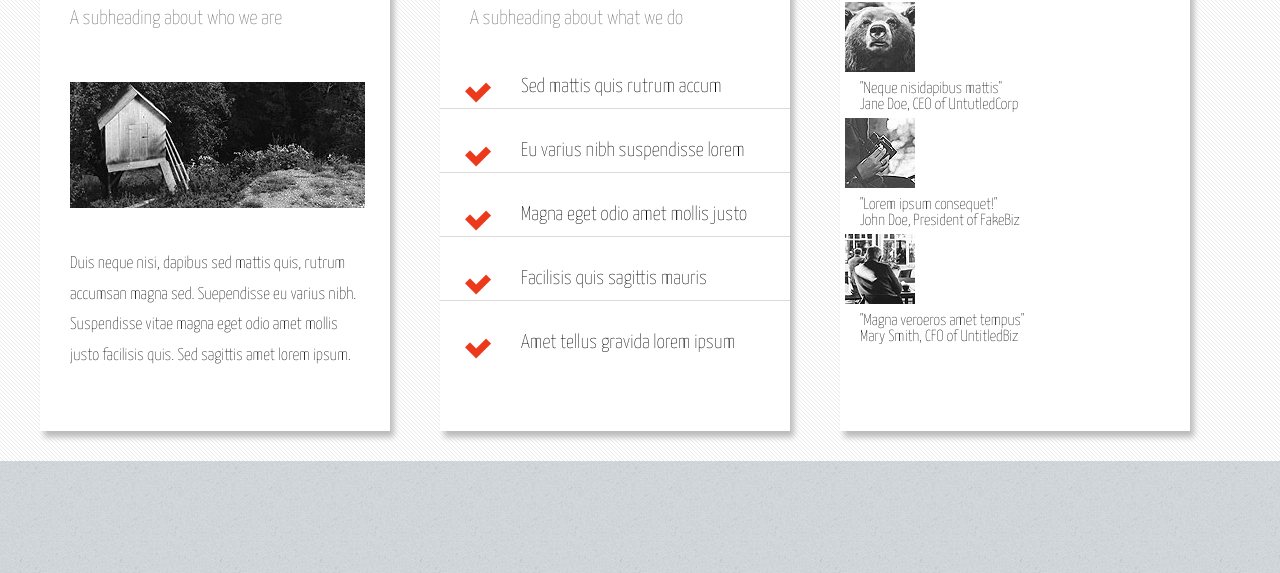
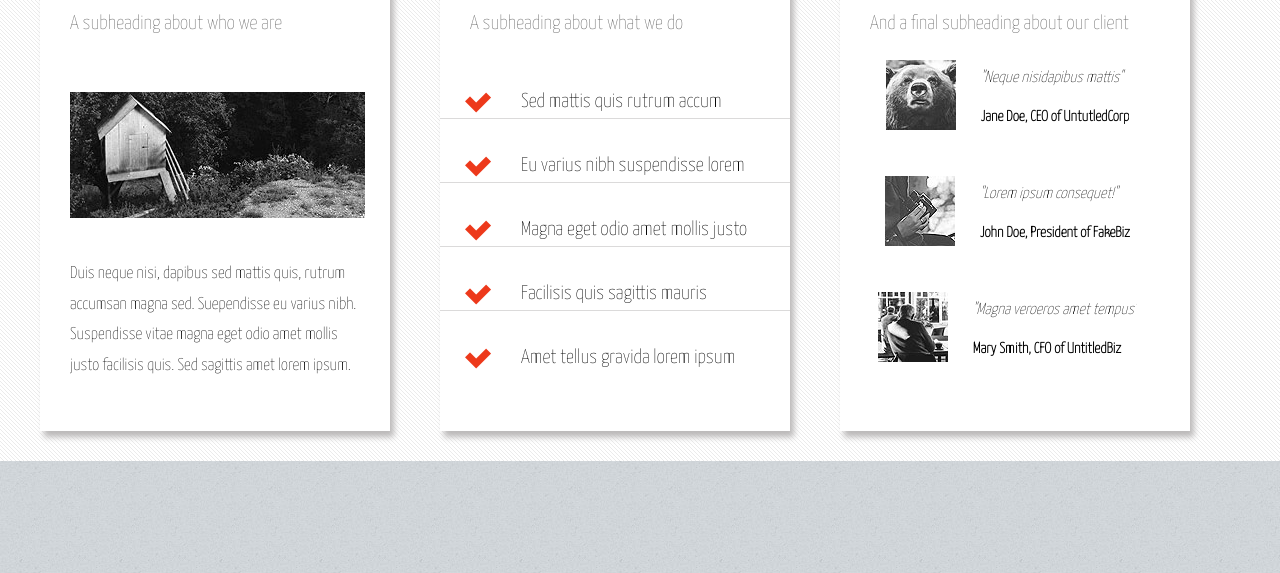
Before and after one commit to MathieuMolina/Maquette1-Halcyonic, a plain HTML site: page index.html in a window 1280 px wide. Shown: the part 740-1313 px from the top of the page. Drawn offline with Linux system fonts and the light colour scheme.

Commit message:
feat: fin T3

```diff
--- a/index.html
+++ b/index.html
@@ -148,43 +148,63 @@
 
     </div>
 
+
+
+
     <div class="cadre">
+        <br><br>
+        <h4 class="titreCadre">What People Are Saying</h4>
         <br>
-        <h4 class="titreCadre">What People Are Saying</h4>
         <p class="sub">And a final subheading about our client</p>
+        <br>
+
+        <div class="cadre3-x">
 
             <div>
                 <img src="./images/pic06.jpg" alt="">
-            <p>"Neque nisidapibus mattis"</p>
-            <p>Jane Doe, CEO of UntutledCorp</p>
             </div>
 
             <div>
+                <p class="textCadre3">"Neque nisidapibus mattis"</p>
+                <br>
+                <p  class="citation">Jane Doe, CEO of UntutledCorp</p>
+            </div>
+
+        </div>
+
+        <br><br>
+
+        <div class="cadre3-x">
+
+            <div>
                 <img src="./images/pic07.jpg" alt="">
-            <p>"Lorem ipsum consequet!"</p>
-            <p>John Doe, President of FakeBiz</p>
             </div>
 
             <div>
+                <p class="textCadre3">"Lorem ipsum consequet!"</p>
+                <br>
+                <p class="citation">John Doe, President of FakeBiz</p>
+            </div>
+        </div>
+
+         <br><br>
+
+        <div class="cadre3-x">
+
+            <div>
                 <img src="./images/pic08.jpg" alt="">
-            <p>"Magna veroeros amet tempus"</p>
-            <p>Mary Smith, CFO of UntitledBiz</p>
+            </div>
+
+            <div>
+                <p class="textCadre3">"Magna veroeros amet tempus"</p>
+                <br>
+                <p class="citation">Mary Smith, CFO of UntitledBiz</p>
+            </div>
         </div>
     </div>
 
     </section>
 
-
-
-
     <footer id="footer"></footer>
-
-
-
-
-
-
-
-
 </body>
 </html>
--- a/style.css
+++ b/style.css
@@ -117,6 +117,7 @@ img{
     color: white;
     text-align: left;
     margin: 0 20px;
+    line-height: 1.5;
 }
 
 
@@ -198,15 +199,28 @@ img{
 
 
 
+.citation{
+    font-size: 15px;
+    font-weight: 1000 ;
+}
 
 
+.cadre3-x{
+    display: flex;
+    align-items: center;
+    justify-content: center;
+}
+
+.textCadre3{
+    /* font-size: 18px; */
+    font-style: italic;
+}
 
 
-
-
+/* FOOTER */
 
 footer{
     width: 100%;
-    height: 15em;
+    height: 30em;
     background-image: url(./BG/bg03.jpg);
 }
```
Lines whose indentation alone changed are shown as unchanged.
